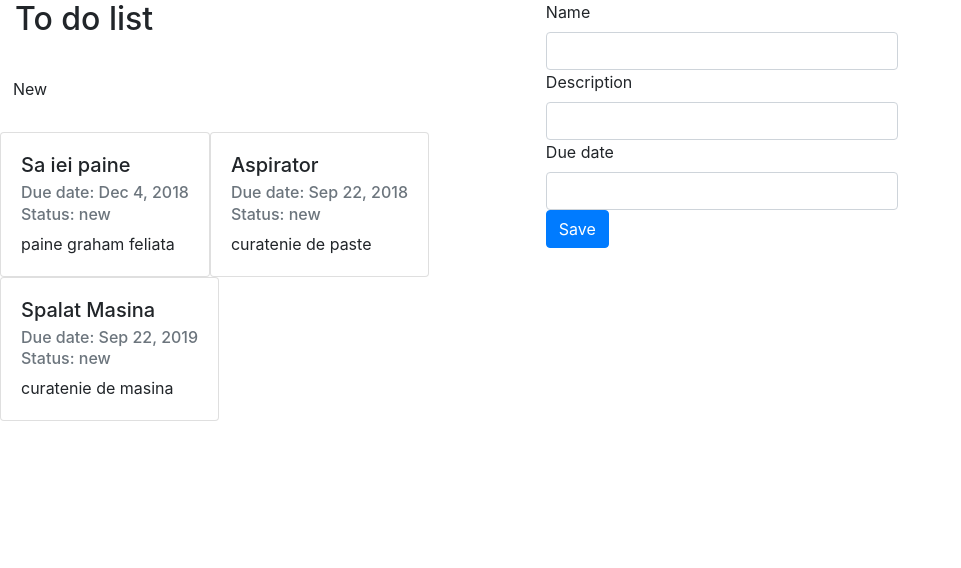
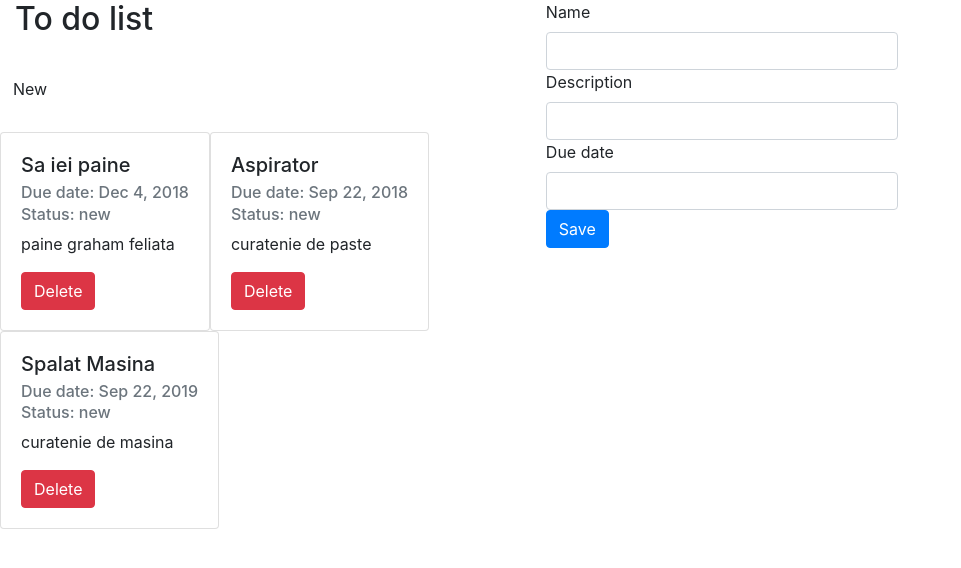
Before and after one commit to gxg10/to-do-task, an Angular app: page /new-task in a window 1280 px wide. Shown: the top 568 px of the page, without its empty margins (0-961 px from the left). Built offline with nearby package versions, Linux system fonts and the light colour scheme.

Commit message:
delete ok

```diff
--- a/src/app/task-service.ts
+++ b/src/app/task-service.ts
@@ -22,4 +22,8 @@ export class TaskService {
         console.log(this.tasks);
     }
 
+    deleteTask(index: number) {
+        this.tasks.splice(index, 1);
+    }
+
 }
--- a/src/app/to-do-list/to-do-item/to-do-item.component.html
+++ b/src/app/to-do-list/to-do-item/to-do-item.component.html
@@ -6,6 +6,6 @@
     <p class="card-text">
         {{it.small_description}}
     </p>
-
+    <button class="btn btn-danger" (click)="deleteTask()">Delete</button>
   </div>
 </div>
--- a/src/app/to-do-list/to-do-item/to-do-item.component.ts
+++ b/src/app/to-do-list/to-do-item/to-do-item.component.ts
@@ -1,5 +1,6 @@
 import { Component, OnInit, Input } from '@angular/core';
 import { Task } from '../../task-model';
+import { TaskService } from '../../task-service';
 
 @Component({
   selector: 'app-to-do-item',
@@ -9,9 +10,14 @@ import { Task } from '../../task-model';
 export class ToDoItemComponent implements OnInit {
 
   @Input() it: Task;
-  constructor() { }
+  @Input() index: number;
+  constructor(private taskService: TaskService) { }
 
   ngOnInit() {
   }
 
+  deleteTask(index: number) {
+      this.taskService.deleteTask(index);
+  }
+
 }
--- a/src/app/to-do-list/to-do-list.component.html
+++ b/src/app/to-do-list/to-do-list.component.html
@@ -10,7 +10,7 @@
   </div>
   <br>
   <div class="row">
-      <app-to-do-item *ngFor="let item of itemList"
-      [it]="item"></app-to-do-item>
+      <app-to-do-item *ngFor="let item of itemList; let i = index"
+      [it]="item" [index]="i"></app-to-do-item>
   </div>
 </div>
```
